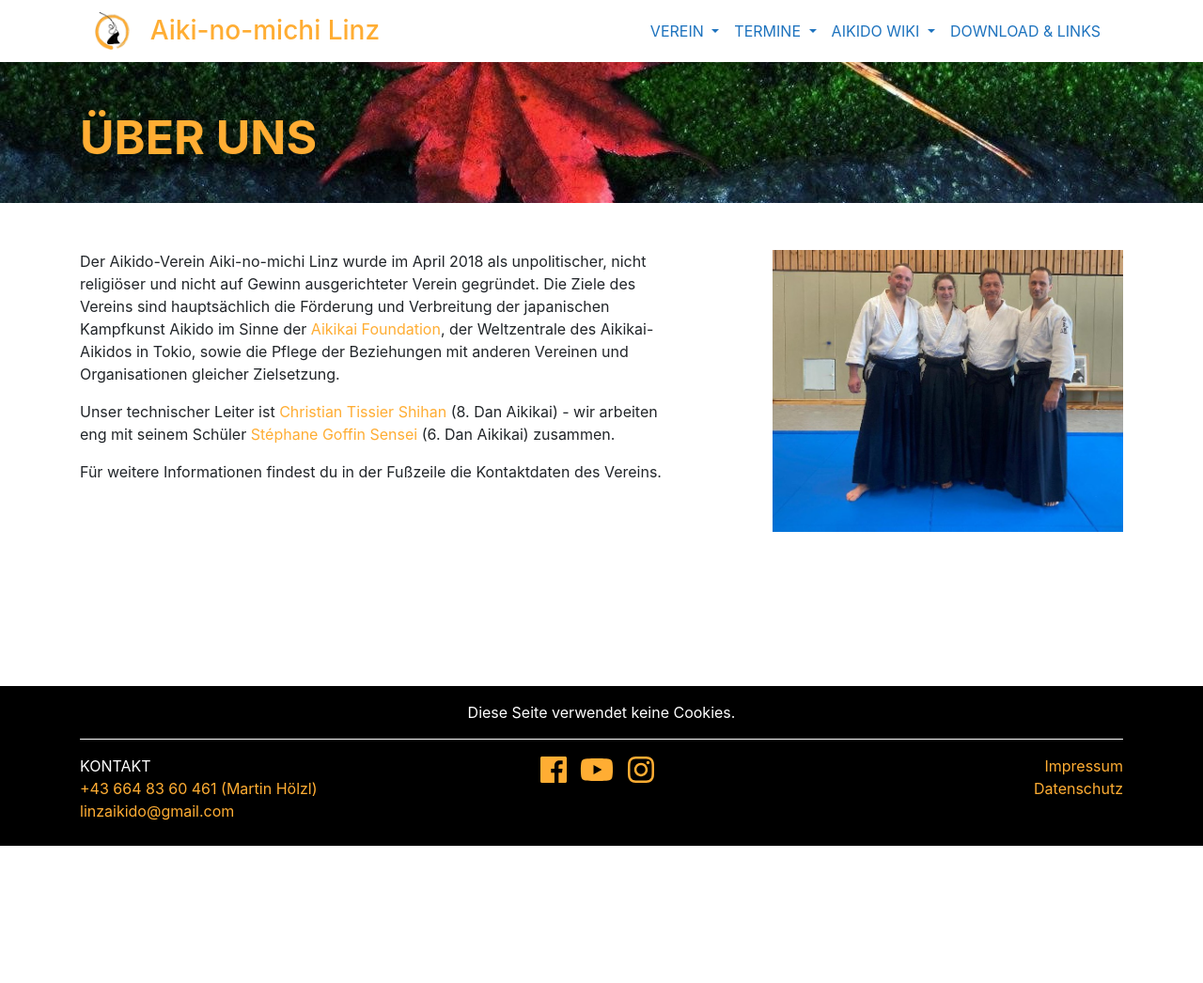
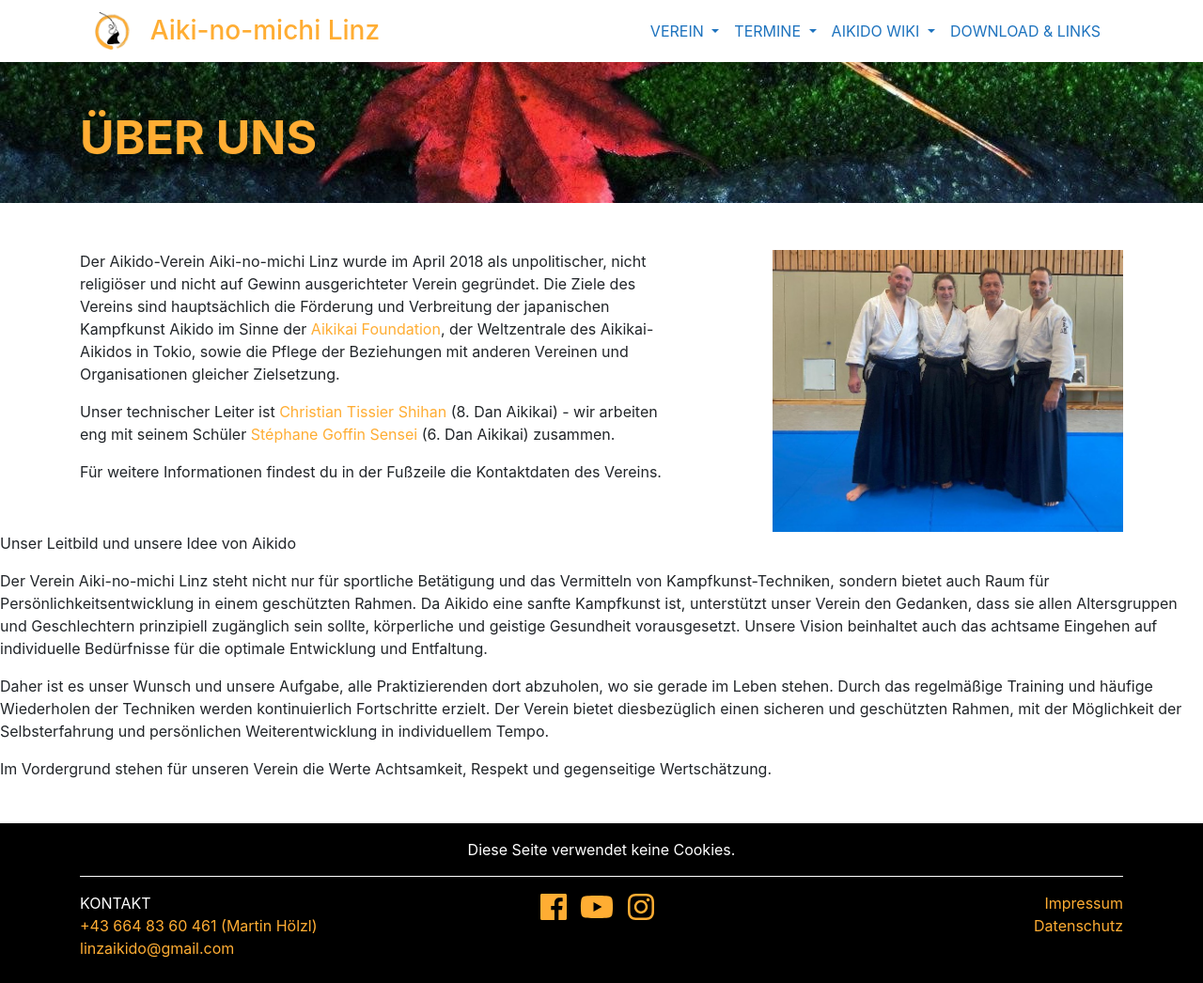
Before and after one commit to TWachs/aikinomichi-linz, a Jekyll site: the page built from ueberUns.md, in a window 1280 px wide. Shown: the whole page at 94% size. Built offline with Jekyll 4.4.1, drawn with Linux system fonts in a browser that asks for light colours; nearby versions of some CDN libraries; before the commit the page ends 900 px from its top, so only the background shows below that.

Commit message:
Update ueberUns.md

```diff
--- a/ueberUns.md
+++ b/ueberUns.md
@@ -16,3 +16,10 @@ Für weitere Informationen findest du in der Fußzeile die Kontaktdaten des Vere
 </div>
 </div>
 </div>
+Unser Leitbild und unsere Idee von Aikido
+
+Der Verein Aiki-no-michi Linz steht nicht nur für sportliche Betätigung und das Vermitteln von Kampfkunst-Techniken, sondern bietet auch Raum für Persönlichkeitsentwicklung in einem geschützten Rahmen. Da Aikido eine sanfte Kampfkunst ist, unterstützt unser Verein den Gedanken, dass sie allen Altersgruppen und Geschlechtern prinzipiell zugänglich sein sollte, körperliche und geistige Gesundheit vorausgesetzt. Unsere Vision beinhaltet auch das achtsame Eingehen auf individuelle Bedürfnisse für die optimale Entwicklung und Entfaltung.
+
+Daher ist es unser Wunsch und unsere Aufgabe, alle Praktizierenden dort abzuholen, wo sie gerade im Leben stehen. Durch das regelmäßige Training und häufige Wiederholen der Techniken werden kontinuierlich Fortschritte erzielt. Der Verein bietet diesbezüglich einen sicheren und geschützten Rahmen, mit der Möglichkeit der Selbsterfahrung und persönlichen Weiterentwicklung in individuellem Tempo.
+
+Im Vordergrund stehen für unseren Verein die Werte Achtsamkeit, Respekt und gegenseitige Wertschätzung.
```
